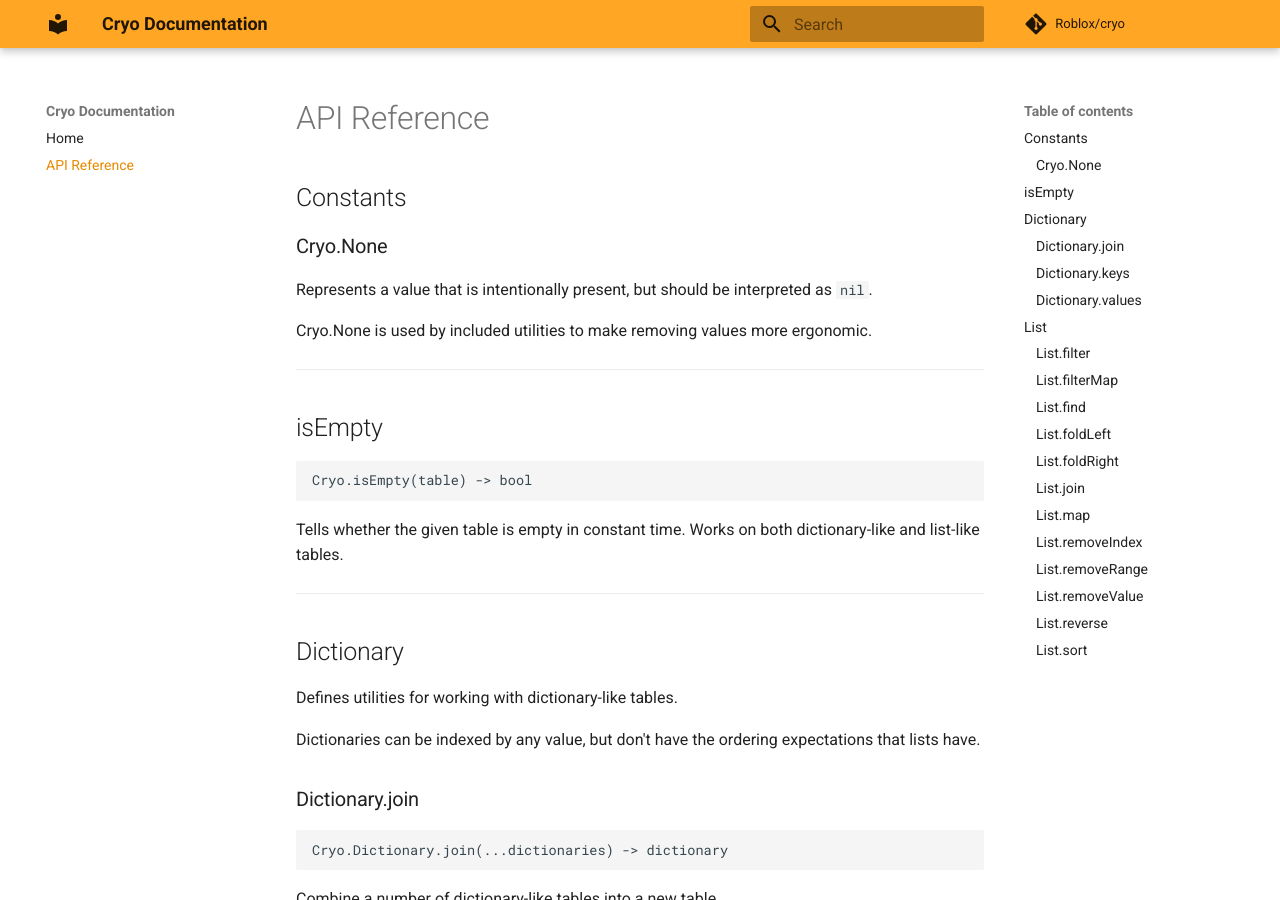
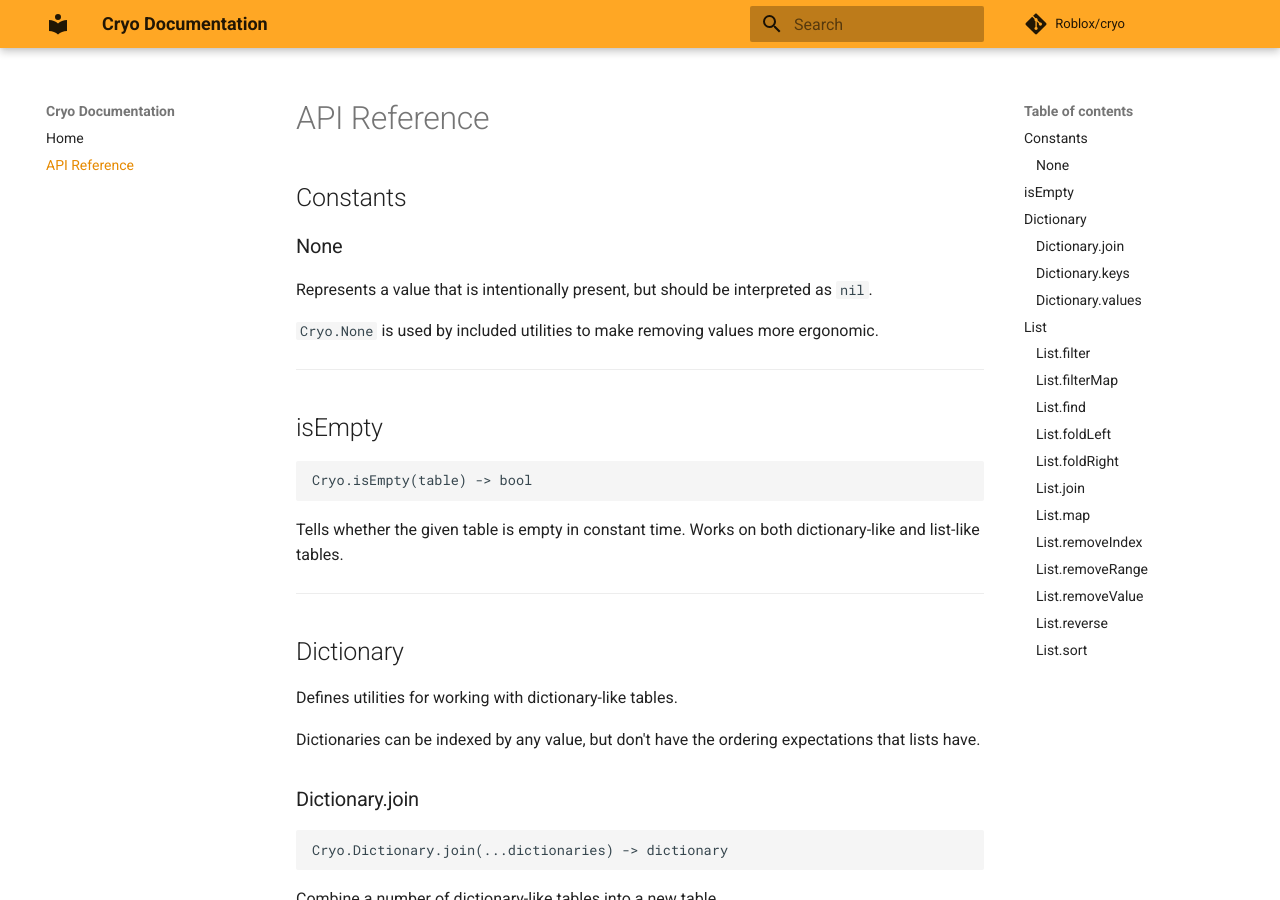
Before and after one commit to Roblox/cryo, an MkDocs documentation site: the page built from docs/api-reference.md, in a window 1280 px wide and 900 px high. Built offline with MkDocs 1.6.1 and Material for MkDocs 9.7.7, drawn with Linux system fonts in a browser that asks for light colours; comment, search, counter and statistics services are not loaded; old or Windows-style settings are respelled for this version of MkDocs.

Commit message:
Touchup None docs

```diff
--- a/docs/api-reference.md
+++ b/docs/api-reference.md
@@ -1,10 +1,10 @@
 ## Constants
 
-### Cryo.None
+### None
 Represents a value that is intentionally present, but should be interpreted
 as `nil`.
 
-Cryo.None is used by included utilities to make removing values more
+`Cryo.None` is used by included utilities to make removing values more
 ergonomic.
 
 ---
```
